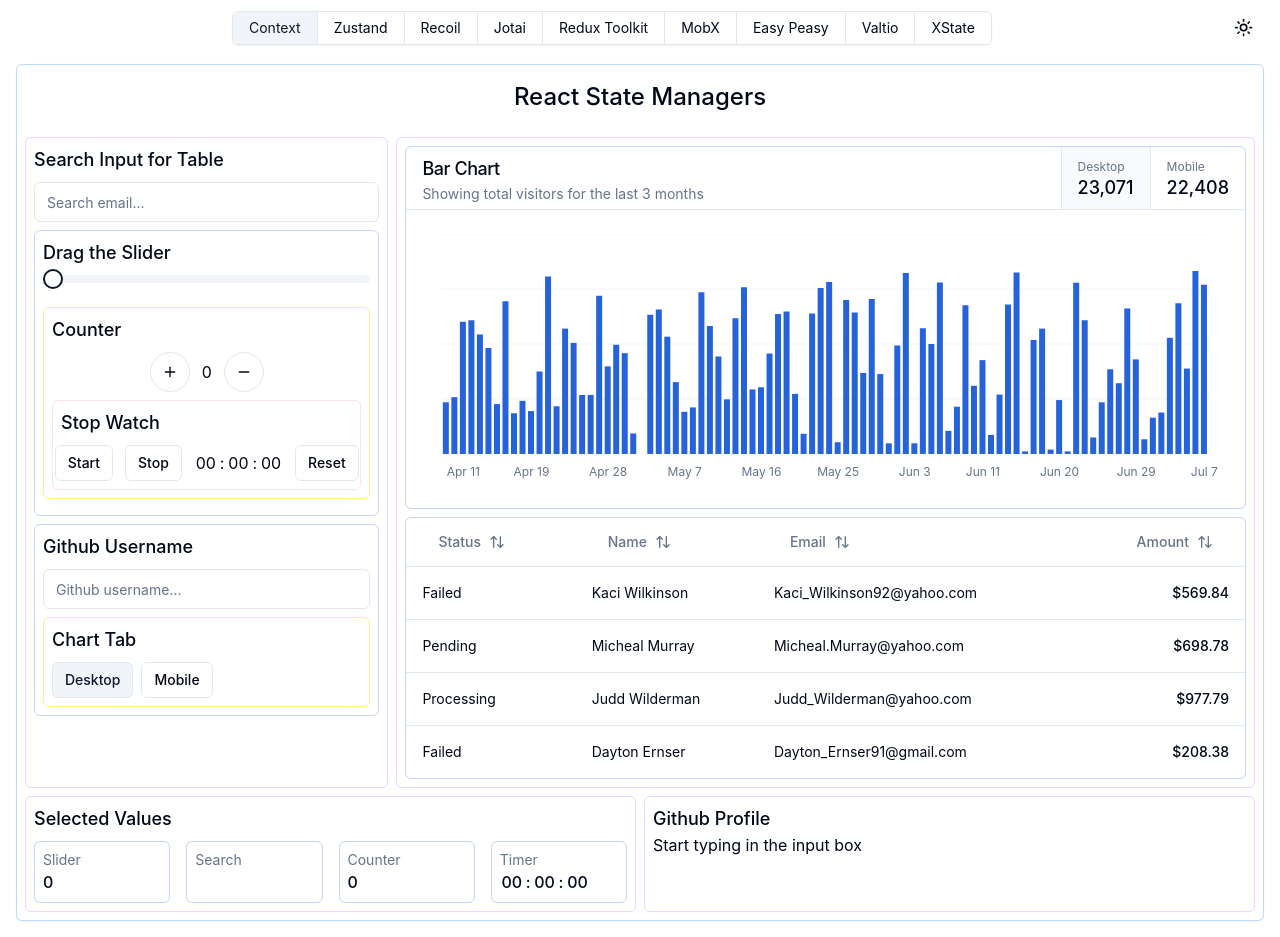
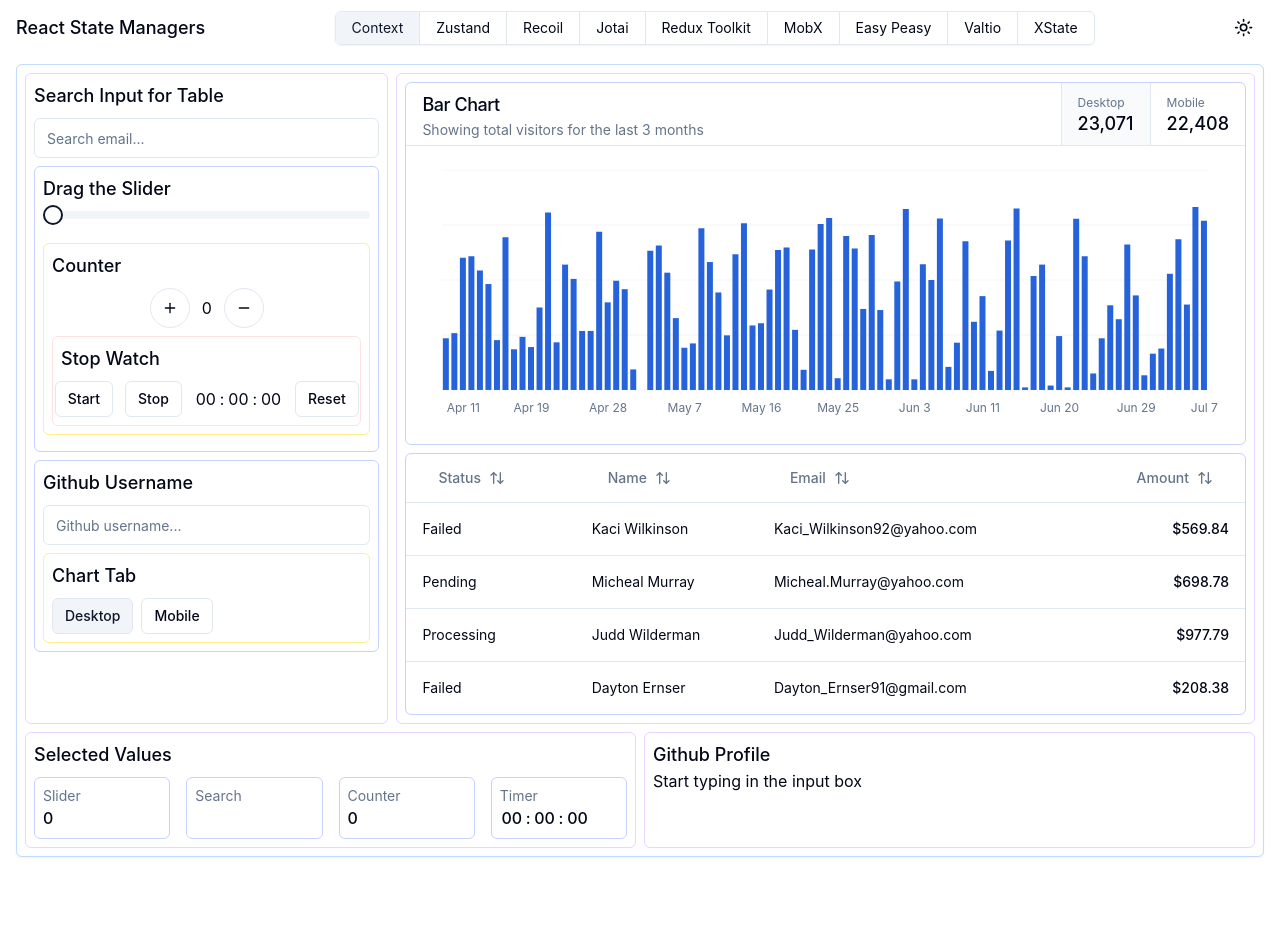
Before and after one commit to suhel-quarticai/react-state-managers, a React (Vite) app: page /context in a window 1280 px wide. After the commit the page ends 873 px from the top, so only its background shows below. Built offline with nearby package versions, Linux system fonts and the light colour scheme.

Commit message:
Updated navbar

```diff
--- a/src/common/components/global-header/index.tsx
+++ /dev/null
@@ -1,9 +0,0 @@
-import { cn } from "@/utils/ui";
-
-export const GlobalHeader = (props: { className?: string }) => {
-  return (
-    <h1 className={cn("text-2xl font-medium", props.className)}>
-      React State Managers
-    </h1>
-  );
-};
--- a/src/common/components/navbar/index.tsx
+++ b/src/common/components/navbar/index.tsx
@@ -7,7 +7,9 @@ export const Navbar = () => {
   const location = useLocation();
 
   return (
-    <nav className="my-2 flex items-center justify-center text-center">
+    <nav className="mx-4 my-2 flex items-center justify-center text-center">
+      <h1 className={"text-lg font-medium"}>React State Managers</h1>
+
       <ul className="ml-auto flex w-fit items-center rounded-md border shadow-sm">
         {navItems.map((item) => (
           <li
@@ -22,7 +24,7 @@ export const Navbar = () => {
         ))}
       </ul>
 
-      <ThemeToggle className="ml-auto mr-4" />
+      <ThemeToggle className="ml-auto" />
     </nav>
   );
 };
--- a/src/pages/context.tsx
+++ b/src/pages/context.tsx
@@ -1,7 +1,6 @@
 import { GlobalContextProvider } from "@/stores/context";
 
 import { Card } from "@/components/ui/card";
-import { GlobalHeader } from "@/components/global-header";
 import { SearchInputContext } from "@/components/example-table/search-input/context";
 import { ValuesSummaryContext } from "@/components/values-summary/context";
 import { ChartContext } from "@/components/chart/context";
@@ -19,8 +18,6 @@ export const ContextPage = () => {
           depthBorderColors[0],
         )}
       >
-        <GlobalHeader className="col-span-full mb-4 mt-2 text-center" />
-
         <SearchInputContext className="col-span-3" />
 
         <ChartContext className="col-span-7" />
--- a/src/pages/recoil.tsx
+++ b/src/pages/recoil.tsx
@@ -1,7 +1,6 @@
 import { RecoilRoot } from "recoil";
 
 import { Card } from "@/components/ui/card";
-import { GlobalHeader } from "@/components/global-header";
 import { SearchInputRecoil } from "@/components/example-table/search-input/recoil";
 import { ChartRecoil } from "@/components/chart/recoil";
 import { ValuesSummaryRecoil } from "@/components/values-summary/recoil";
@@ -19,8 +18,6 @@ export const RecoilPage = () => {
           depthBorderColors[0],
         )}
       >
-        <GlobalHeader className="col-span-full mb-4 mt-2 text-center" />
-
         <SearchInputRecoil className="col-span-3" />
 
         <ChartRecoil className="col-span-7" />
--- a/src/pages/zustand.tsx
+++ b/src/pages/zustand.tsx
@@ -1,5 +1,4 @@
 import { Card } from "@/components/ui/card";
-import { GlobalHeader } from "@/components/global-header";
 import { SearchInputZustand } from "@/components/example-table/search-input/zustand";
 import { ValuesSummaryZustand } from "@/components/values-summary/zustand";
 import { ChartZustand } from "@/components/chart/zustand";
@@ -16,8 +15,6 @@ export const ZustandPage = () => {
         depthBorderColors[0],
       )}
     >
-      <GlobalHeader className="col-span-full mb-4 mt-2 text-center" />
-
       <SearchInputZustand className="col-span-3" />
 
       <ChartZustand className="col-span-7" />
```
